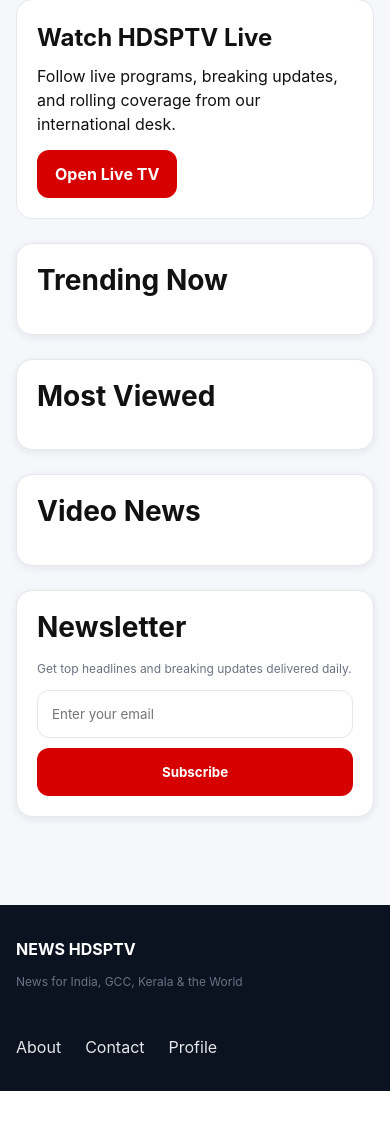
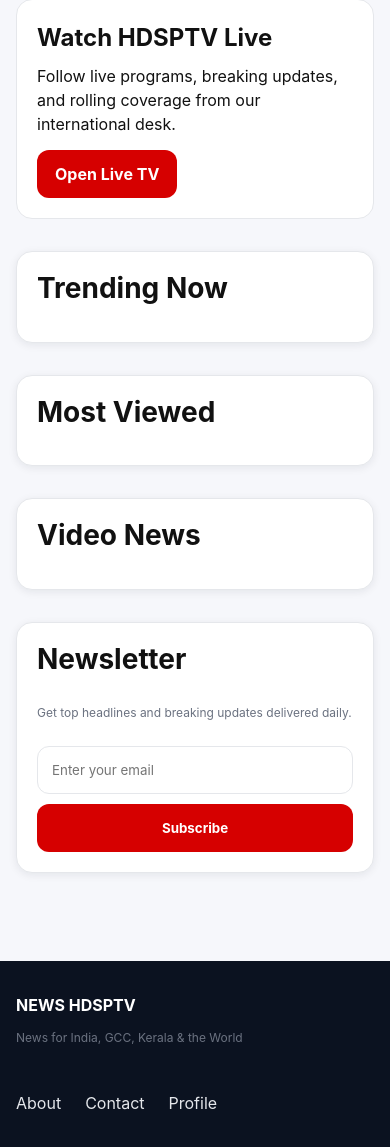
Before and after one commit to Thoombilworld/malaya-hdsptv, a PHP site: page / in a window 390 px wide. Shown: the part 872-2019 px from the top of the page. Before the commit the page ends 1963 px from the top, so only its background shows below. Run offline with PHP 8.4, Linux system fonts and the light colour scheme.

Commit message:
Standardize grid rhythm and card/frame alignment across home and admin

```diff
--- a/assets/css/style.css
+++ b/assets/css/style.css
@@ -147,13 +147,17 @@ a:hover { color: var(--red); }
 .grid-12 {
   display: grid;
   grid-template-columns: repeat(12, minmax(0, 1fr));
-  gap: var(--space-3);
+  gap: var(--space-4);
 }
 .col-8 { grid-column: span 8; }
 .col-4 { grid-column: span 4; }
 .main-home { align-items: start; }
-.stack-24 > * + * { margin-top: var(--space-3); }
-.stack-32 > * + * { margin-top: var(--space-4); }
+.stack-24, .stack-32 {
+  display: grid;
+  align-content: start;
+}
+.stack-24 { gap: var(--space-4); }
+.stack-32 { gap: var(--space-6); }
 
 .hero-card {
   border-radius: var(--radius-hero);
@@ -173,12 +177,21 @@ a:hover { color: var(--red); }
 .card-grid { display: grid; gap: var(--space-3); }
 .card-grid-2 { grid-template-columns: repeat(2, minmax(0, 1fr)); }
 .card-grid-3 { grid-template-columns: repeat(3, minmax(0, 1fr)); }
+.card-grid > * { height: 100%; }
 
 .news-card, .panel, .live-promo {
   background: var(--card);
   border: 1px solid var(--border);
   border-radius: var(--radius);
   padding: 20px;
+  min-height: 220px;
+}
+.col-4 .panel {
+  display: flex;
+  flex-direction: column;
+}
+.col-4 .list-clean {
+  flex: 1;
 }
 .news-card h3 { margin: 10px 0 8px; font-size: 22px; line-height: 1.25; }
 .news-card p { margin: 0 0 12px; color: #374151; font-size: 15px; }
@@ -224,6 +237,7 @@ a:hover { color: var(--red); }
   .container { width: min(var(--content-max), calc(100% - 64px)); }
   .col-md-12 { grid-column: span 12; }
   .card-grid-3 { grid-template-columns: repeat(2, minmax(0, 1fr)); }
+  .stack-32 { gap: var(--space-5); }
   .header-utils { order: 4; width: 100%; justify-content: space-between; }
   .search-inline input { width: 180px; }
 }
@@ -254,6 +268,8 @@ a:hover { color: var(--red); }
   .lang-form { flex: 1; }
   .lang-selector { flex: 1; min-width: 80px; }
   .install-app-btn { white-space: nowrap; }
+  .stack-24, .stack-32 { gap: var(--space-4); }
+  .news-card, .panel, .live-promo { min-height: 0; }
   .card-grid-2, .card-grid-3 { grid-template-columns: 1fr; }
   .hero-media { height: 220px; }
   .hero-content { padding: 18px; }
```
Also changed, not shown: assets/css/admin.css (+5 -3 lines).
